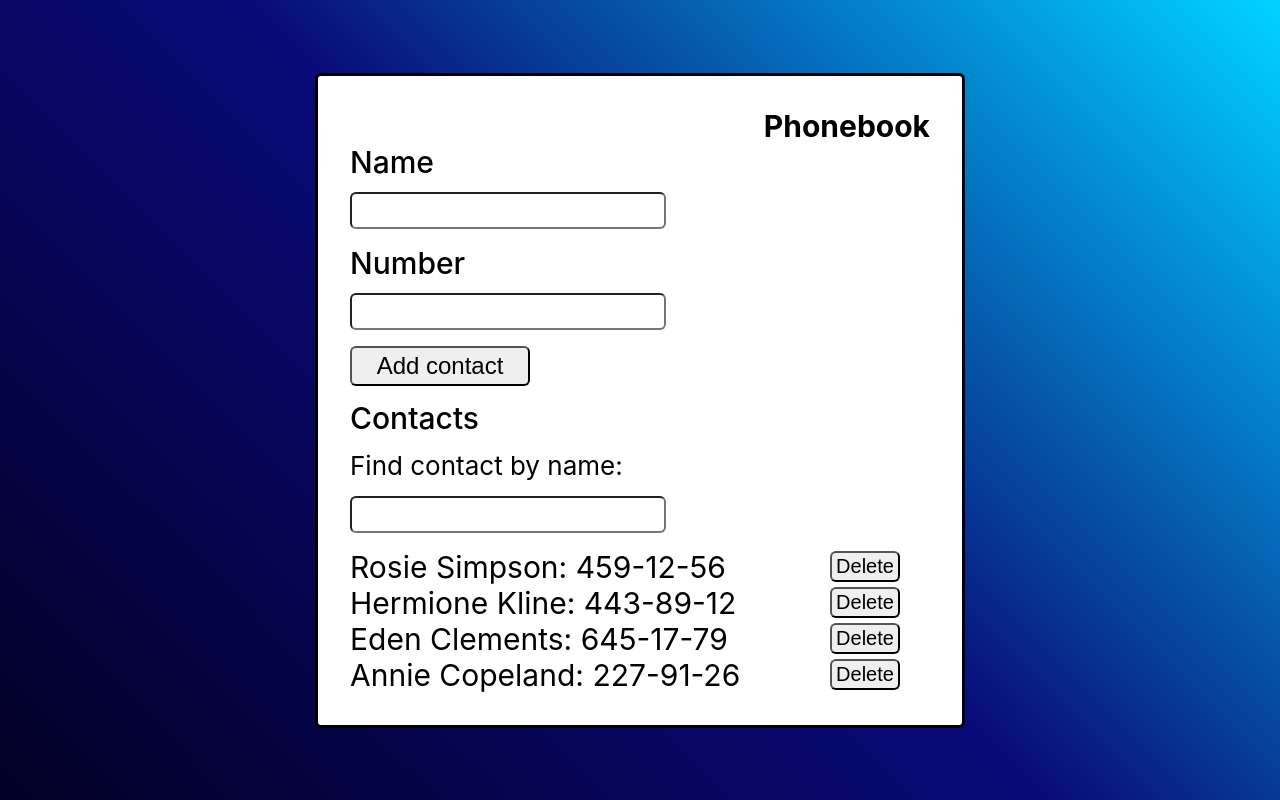
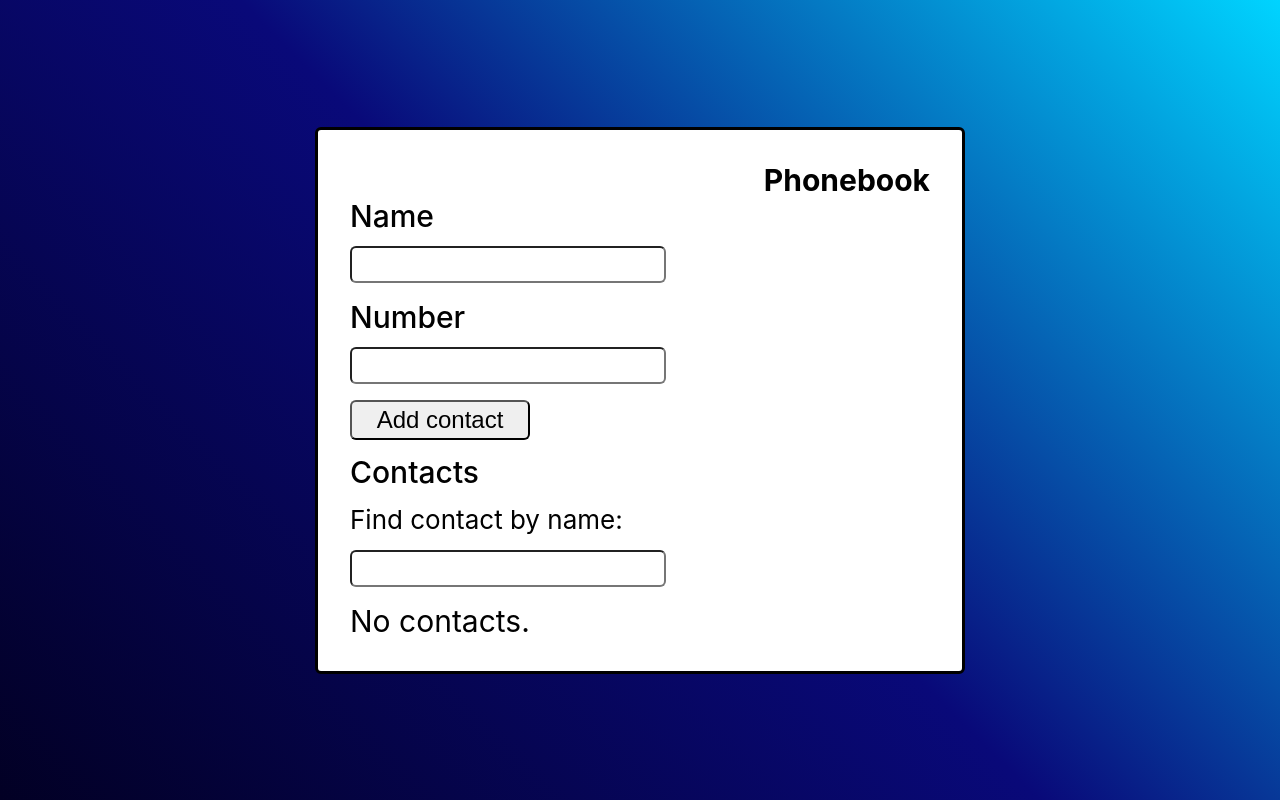
Before and after one commit to ttsiutsiura/goit-react-hw-02-phonebook, a React (Create React App) app: page / in a window 1280 px wide. Built offline with nearby package versions, Linux system fonts and the light colour scheme.

Commit message:
add state save

```diff
--- a/src/components/App.jsx
+++ b/src/components/App.jsx
@@ -6,16 +6,29 @@ import { Contacts } from './Contacts/Contacts';
 import { Caption } from './App.styled';
 import PropTypes from 'prop-types';
 
+const LS_KEY = 'contacts';
+
 export class App extends Component {
   state = {
-    contacts: [
-      { id: 'id-1', name: 'Rosie Simpson', number: '459-12-56' },
-      { id: 'id-2', name: 'Hermione Kline', number: '443-89-12' },
-      { id: 'id-3', name: 'Eden Clements', number: '645-17-79' },
-      { id: 'id-4', name: 'Annie Copeland', number: '227-91-26' },
-    ],
+    contacts: [],
     filter: '',
   };
+
+  componentDidMount() {
+    const savedState = localStorage.getItem(LS_KEY);
+
+    if (savedState) {
+      this.setState({ contacts: JSON.parse(savedState) });
+    }
+  }
+
+  componentDidUpdate(_, prevState) {
+    const initialState = this.state.contacts;
+
+    if (prevState.contacts !== initialState) {
+      localStorage.setItem(LS_KEY, JSON.stringify(initialState));
+    }
+  }
 
   handleFormSubmit = ({ name, number }) => {
     const contact = {
--- a/src/components/Contacts/Contacts.jsx
+++ b/src/components/Contacts/Contacts.jsx
@@ -6,17 +6,12 @@ import { DeleteButton } from 'components/Contacts/Contacts.styled';
 import { nanoid } from 'nanoid';
 import PropTypes from 'prop-types';
 
-export function Contacts({
-  contacts,
-  value,
-  onChange,
-  onDeleteContact,
-}) {
+export function Contacts({ contacts, value, onChange, onDeleteContact }) {
   return (
     <>
       {<ContactsCaption>Contacts</ContactsCaption>}
       {<Filter value={value} onChange={onChange} />}
-      {contacts.length === 0 && <p style={{ color: 'red' }}>No contacts.</p>}
+      {contacts.length === 0 && <p>No contacts.</p>}
       <ContactList>
         {contacts.map(contact => (
           <ListItem key={contact.id}>
```
